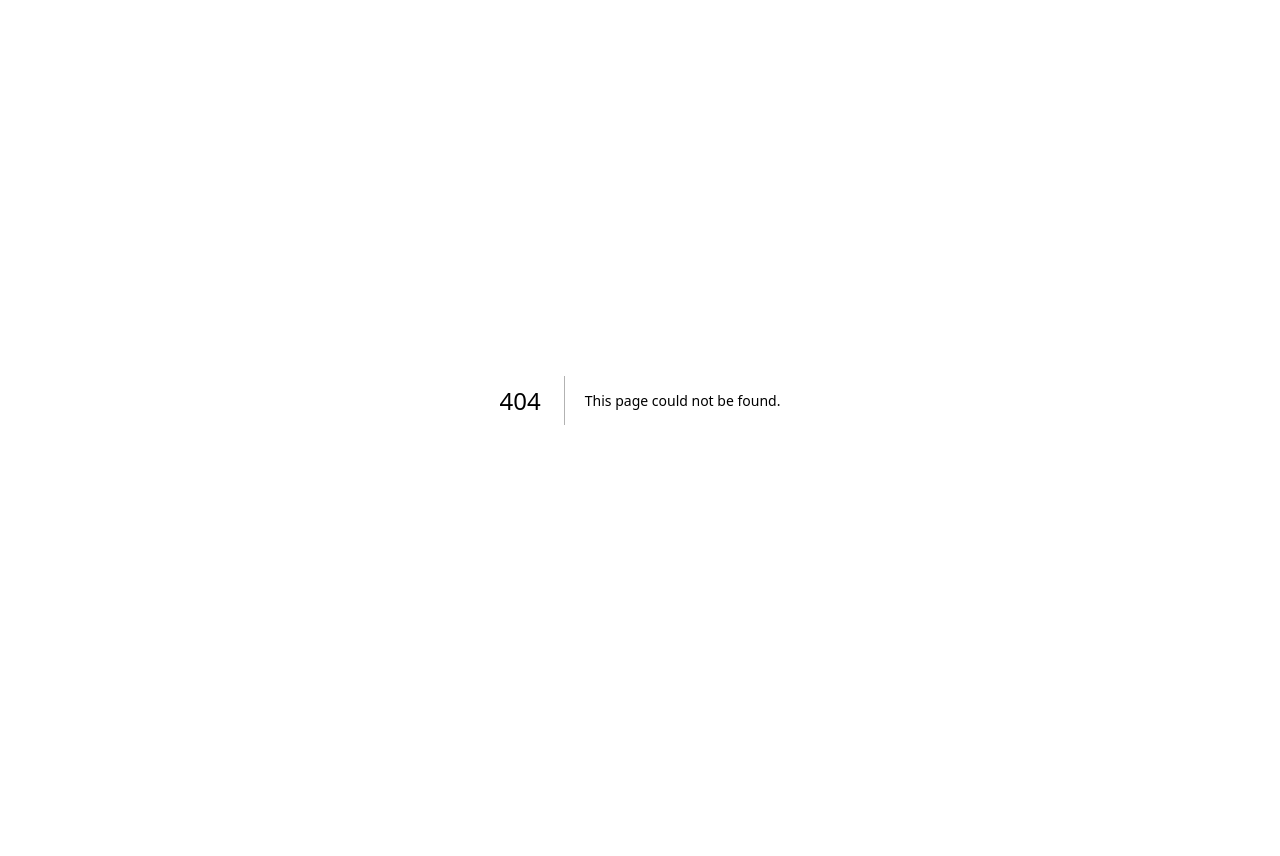
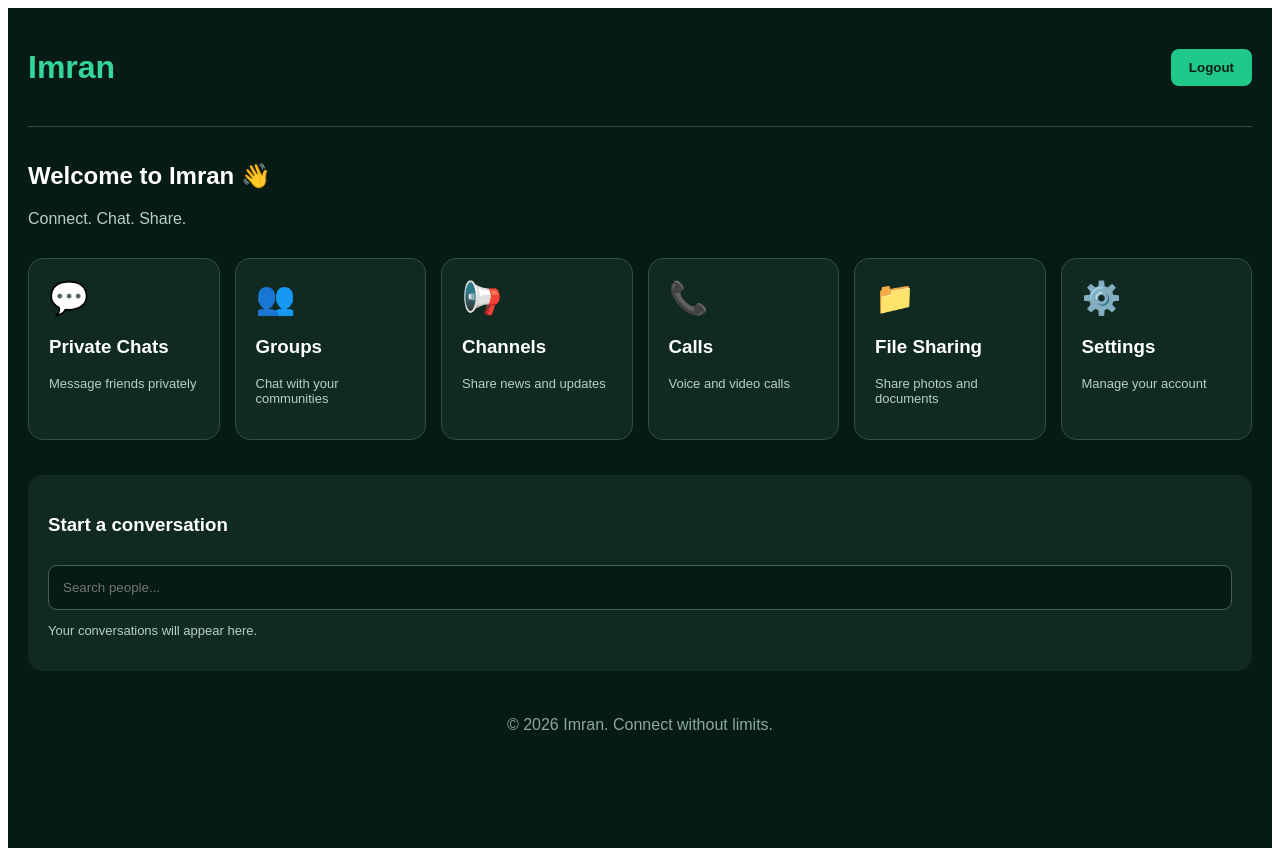
Before and after one commit to derartu458/imran-app, a Next.js app: page /chat in a window 1280 px wide. Before the commit this address had no page. Before the commit the page ends 800 px from the top, so only its background shows below. Built offline with nearby package versions, Linux system fonts and the light colour scheme; no server answers.

Commit message:
Create page.tsx

```diff
--- /dev/null
+++ b/app/chat/page.tsx
@@ -0,0 +1,121 @@
+
+"use client";
+
+import { useState } from "react";
+import { supabase } from "../../lib/supabase/client";
+
+export default function ChatPage() {
+  const [message, setMessage] = useState("");
+
+  const features = [
+    { icon: "💬", title: "Private Chats", desc: "Message friends privately" },
+    { icon: "👥", title: "Groups", desc: "Chat with your communities" },
+    { icon: "📢", title: "Channels", desc: "Share news and updates" },
+    { icon: "📞", title: "Calls", desc: "Voice and video calls" },
+    { icon: "📁", title: "File Sharing", desc: "Share photos and documents" },
+    { icon: "⚙️", title: "Settings", desc: "Manage your account" }
+  ];
+
+  async function logout() {
+    await supabase.auth.signOut();
+    window.location.href = "/";
+  }
+
+  return (
+    <main style={{
+      minHeight: "100vh",
+      background: "#071b16",
+      color: "white",
+      fontFamily: "Arial, sans-serif",
+      padding: "20px"
+    }}>
+      <header style={{
+        display: "flex",
+        justifyContent: "space-between",
+        alignItems: "center",
+        borderBottom: "1px solid #315044",
+        paddingBottom: "18px"
+      }}>
+        <h1 style={{ color: "#35d69a", fontSize: "32px" }}>Imran</h1>
+        <button onClick={logout} style={buttonStyle}>Logout</button>
+      </header>
+
+      <section style={{ marginTop: "35px" }}>
+        <h2>Welcome to Imran 👋</h2>
+        <p style={{ color: "#b8cfc5" }}>
+          Connect. Chat. Share.
+        </p>
+      </section>
+
+      <section style={{
+        display: "grid",
+        gridTemplateColumns: "repeat(auto-fit, minmax(145px, 1fr))",
+        gap: "15px",
+        marginTop: "30px"
+      }}>
+        {features.map((feature) => (
+          <article key={feature.title} style={cardStyle}>
+            <div style={{ fontSize: "32px" }}>{feature.icon}</div>
+            <h3>{feature.title}</h3>
+            <p style={{ color: "#b8cfc5", fontSize: "13px" }}>
+              {feature.desc}
+            </p>
+          </article>
+        ))}
+      </section>
+
+      <section style={{
+        marginTop: "35px",
+        background: "#102a22",
+        padding: "20px",
+        borderRadius: "15px"
+      }}>
+        <h3>Start a conversation</h3>
+        <input
+          value={message}
+          onChange={(e) => setMessage(e.target.value)}
+          placeholder="Search people..."
+          style={inputStyle}
+        />
+        <p style={{ color: "#b8cfc5", fontSize: "13px" }}>
+          Your conversations will appear here.
+        </p>
+      </section>
+
+      <footer style={{
+        textAlign: "center",
+        marginTop: "45px",
+        color: "#8ba99b"
+      }}>
+        © 2026 Imran. Connect without limits.
+      </footer>
+    </main>
+  );
+}
+
+const buttonStyle: React.CSSProperties = {
+  background: "#20c98a",
+  color: "#071b16",
+  border: "none",
+  borderRadius: "8px",
+  padding: "11px 18px",
+  fontWeight: "bold"
+};
+
+const cardStyle: React.CSSProperties = {
+  background: "#102a22",
+  border: "1px solid #315044",
+  borderRadius: "15px",
+  padding: "20px"
+};
+
+const inputStyle: React.CSSProperties = {
+  width: "100%",
+  boxSizing: "border-box",
+  padding: "14px",
+  marginTop: "10px",
+  borderRadius: "9px",
+  border: "1px solid #426457",
+  background: "#071b16",
+  color: "white"
+};
```
